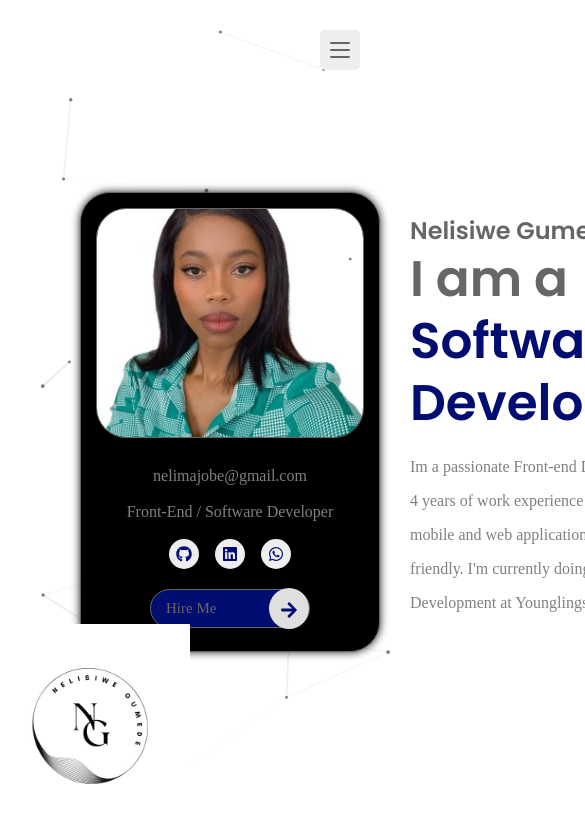
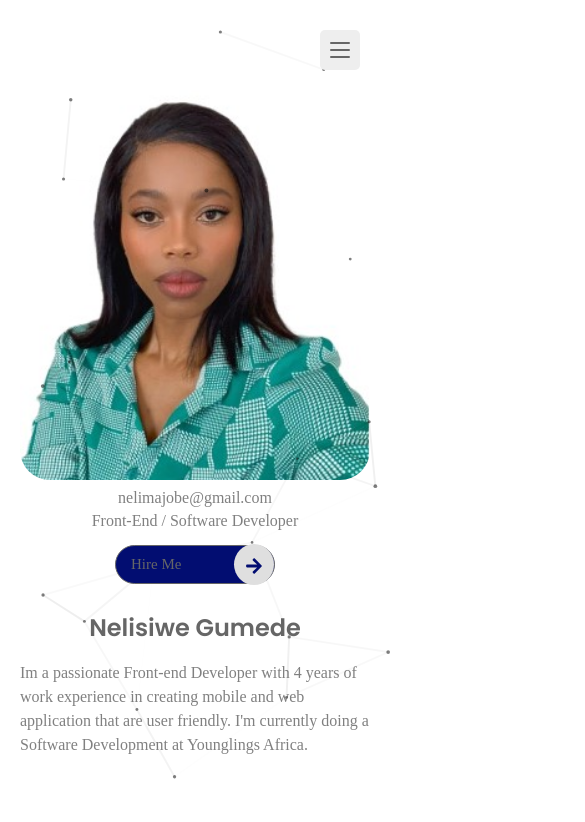
Before and after one commit to Nelisiwe/Nelisiwe-Portfolio, a React (Vite) app: page / in a window 390 px wide. Shown: the top 822 px of the page, 585 px wide, since content can reach past the window. Built offline with nearby package versions, Linux system fonts and the light colour scheme; a web font is replaced by a local one.

Commit message:
home and education add responsiveness

```diff
--- a/src/components/navbar.css
+++ b/src/components/navbar.css
@@ -6,6 +6,7 @@
     width: 100%;
     padding: 60px 30px;
     transition: all 0.5s cubic-bezier(0.77, 0.2, 0.05, 1);
+    z-index: 100;
 }
 
 .show-menu {
--- /dev/null
+++ b/src/components/praticleBg.css
@@ -0,0 +1,3 @@
+.particles-js {
+    z-index: 999;
+}
--- a/src/pages/education/education.css
+++ b/src/pages/education/education.css
@@ -120,3 +120,19 @@ font-size: var(--large-font) !important;
     text-align: center;
     margin-top: 24px;
 }
+
+@media (max-width: 768px) {
+
+    .resume_container, .education_container{
+        grid-template-columns: none;
+        padding: 20px;
+    }
+
+    .separator {
+        width: 90%;
+    }
+
+    .skills_container {
+        grid-template-columns: repeat(2, 1fr);
+    }
+}
--- a/src/pages/home/home.css
+++ b/src/pages/home/home.css
@@ -100,3 +100,70 @@
     justify-content: center;
     column-gap: 16px;
 }
+
+@media (max-width: 768px) {
+    .home {
+      grid-template-columns: none;
+      align-items: center;
+      padding: 20px;
+      height: auto;
+    }
+
+    .home_container {
+      width: 100%;
+      margin-top: 70px;
+      border-radius: 0;
+      border: none;
+      background-color: transparent;
+      box-shadow: none;
+    }
+
+    .home_img {
+      width: 100%;
+      height: 390px;
+      margin: 0;
+      border: none;
+    }
+
+    .home_details {
+        margin-block: unset;
+      text-align: center;
+      padding-top: 5px;
+    }
+
+    .home_socials {
+        display: none;
+    }
+
+    .home_data {
+      max-width: 100%;
+      margin-inline: 0;
+      margin-top: 10px;
+    }
+
+    .home_title {
+        display: none;
+    }
+
+    .home_title span {
+        display: none;
+        color: var(--main-color);
+    }
+
+    .home_button_container {
+        margin-top: 15px;
+    }
+
+    .home_title-label {
+        text-align: center;
+    }
+
+    .home_description {
+      line-height: 1.5;
+      margin-block: 16px 0;
+    }
+
+    .home_logo {
+display: none;
+    }
+}
--- a/src/pages/projects/projects.css
+++ b/src/pages/projects/projects.css
@@ -107,3 +107,11 @@
     height: 350px;
     object-fit: cover;
 }
+
+
+@media (max-width: 768px) {
+    .projects_container {
+        grid-template-columns: repeat(1, 1fr);
+        padding: 20px;
+    }
+}
```
